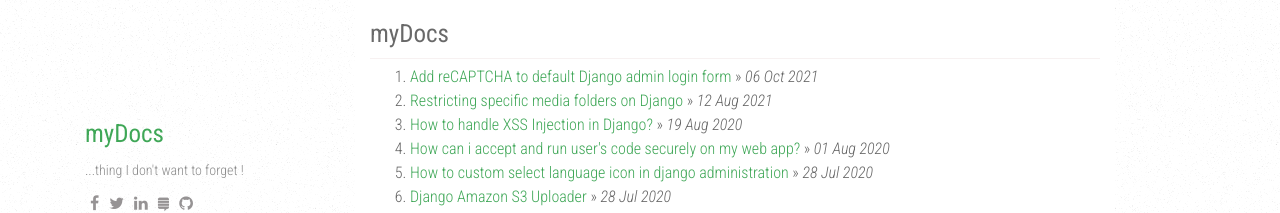
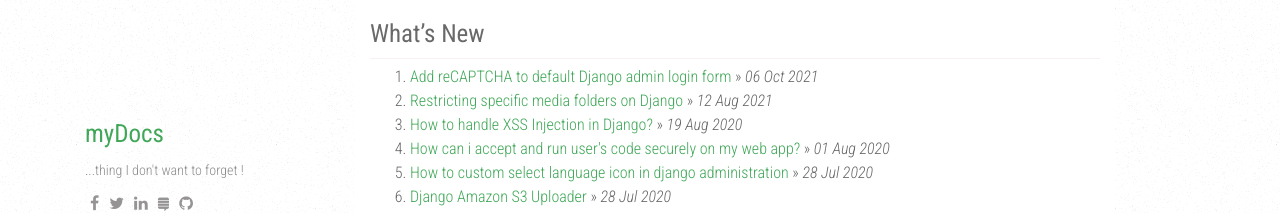
Before and after one commit to docs-source/docs.my.id, a Jekyll site: the page built from index.html, in a window 1280 px wide. Shown: the top 213 px of the page. Built offline with Jekyll 4.4.1, drawn with Linux system fonts in a browser that asks for light colours; nearby versions of some CDN libraries; the list of posts is cut into pages by our own code.

Commit message:
Update index.html

```diff
--- a/index.html
+++ b/index.html
@@ -3,7 +3,7 @@
 ---
 
 <div id="home">
-  <h1>{{ site.title }}</h1>
+  <h1>What’s New</h1>
   <hr />
 
   <ol class="posts">
```
